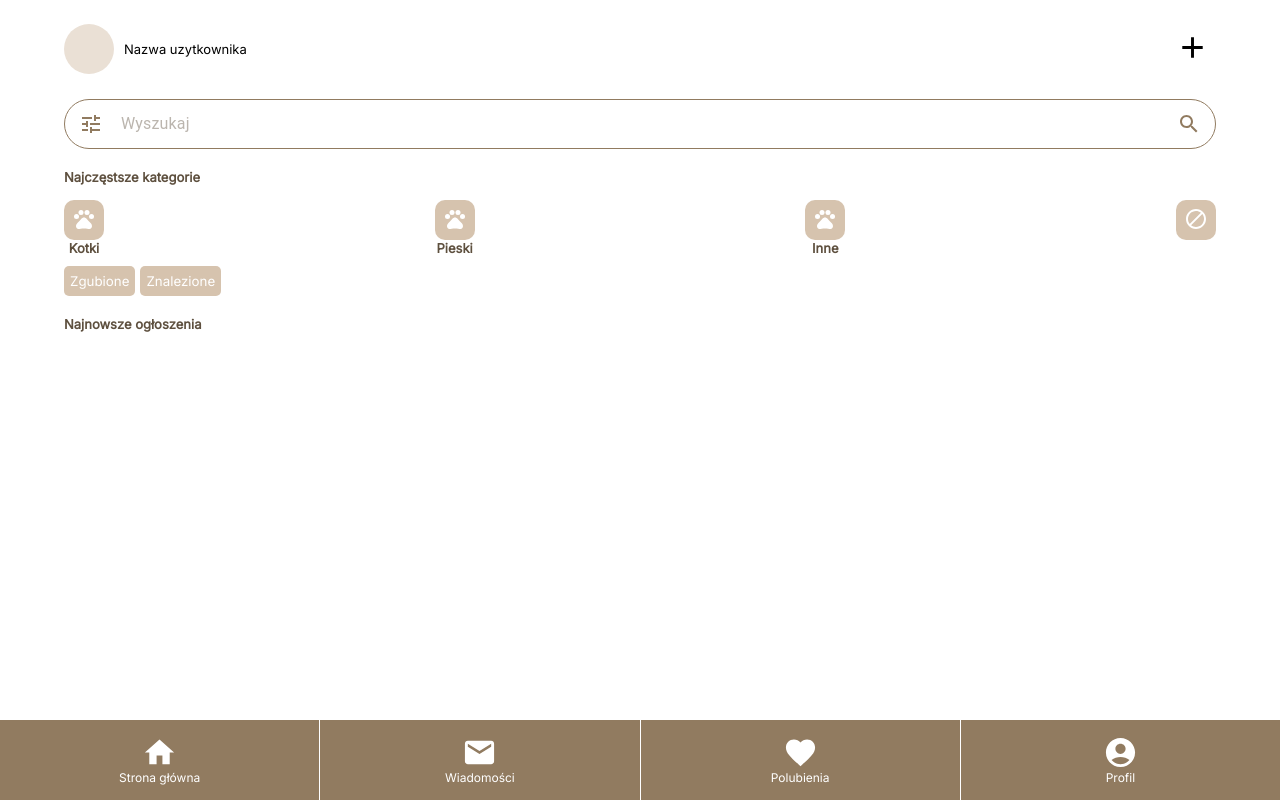
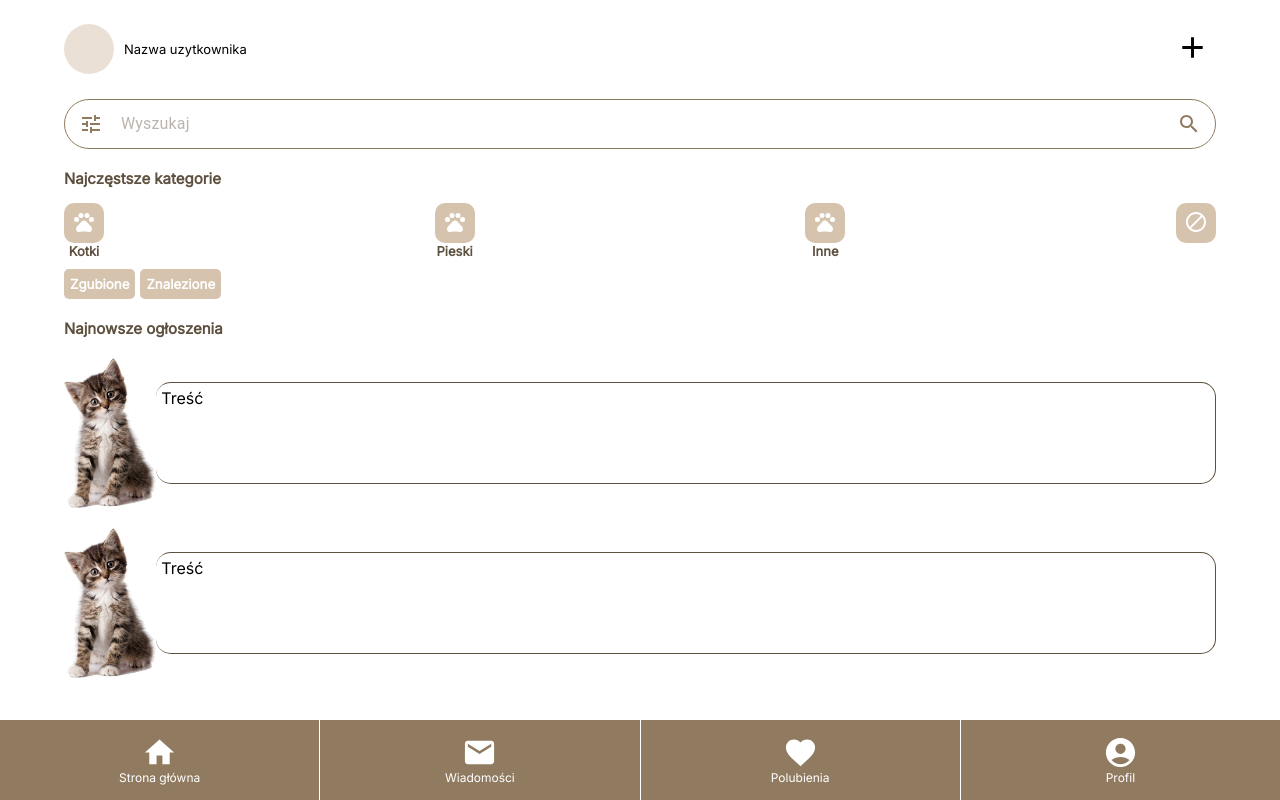
Before and after one commit to asiabielawska/PetsFinder, a React (Vite) app: page / in a window 1280 px wide. Built offline with nearby package versions, Linux system fonts and the light colour scheme.

Commit message:
Add latest announcements component

```diff
--- a/src/App.tsx
+++ b/src/App.tsx
@@ -1,58 +1,25 @@
 import { AddNewAnimalButton } from "./components/Main/AddNewAnimalButton/AddNewAnimalButton";
 import { BottomMainMenuBar } from "./components/Main/BottomMainMenuBar/BottomMainMenuBar";
+import { MainCommonCategories } from "./components/Main/CommonCategories/MainCommonCategories";
+import { LatestAnnouncements } from "./components/Main/LatestAnnouncements/LatestAnnouncements";
 import { PhotoAndUserName } from "./components/Main/PhotoAndUserName/PhotoAndUserName";
 import { SearchEngine } from "./components/Main/SearchEngine/SearchEngine";
-import PetsIcon from "@mui/icons-material/Pets";
-import BlockIcon from "@mui/icons-material/Block";
-import {
-  Category,
-  CategoryButton,
-  CommonCategories,
-  Heading,
-  LostFindButtons,
-  MainContent,
-} from "./styled";
+
+import { Heading, MainContent, UserAndAddButton } from "./styled";
 
 function App() {
   return (
     <>
       <MainContent>
-        <div style={{ display: "flex" }}>
+        <UserAndAddButton>
           <PhotoAndUserName />
           <AddNewAnimalButton />
-        </div>
+        </UserAndAddButton>
         <SearchEngine />
         <Heading>Najczęstsze kategorie</Heading>
-        <CommonCategories>
-          <Category>
-            <CategoryButton>
-              <PetsIcon />
-            </CategoryButton>
-            <div>Kotki</div>
-          </Category>
-          <Category>
-            <CategoryButton>
-              <PetsIcon />
-            </CategoryButton>
-            <div>Pieski</div>
-          </Category>
-          <Category>
-            <CategoryButton>
-              <PetsIcon />
-            </CategoryButton>
-            <div>Inne</div>
-          </Category>
-          <Category>
-            <CategoryButton>
-              <BlockIcon fontSize="medium" />
-            </CategoryButton>
-          </Category>
-        </CommonCategories>
-        <div style={{ paddingTop: 10 }}>
-          <LostFindButtons>Zgubione</LostFindButtons>
-          <LostFindButtons>Znalezione</LostFindButtons>
-        </div>
+        <MainCommonCategories />
         <Heading>Najnowsze ogłoszenia</Heading>
+        <LatestAnnouncements />
       </MainContent>
 
       <BottomMainMenuBar />
--- a/src/components/Main/BottomMainMenuBar/styled.ts
+++ b/src/components/Main/BottomMainMenuBar/styled.ts
@@ -2,11 +2,11 @@ import { styled } from "@mui/material";
 
 export const BottomMenuBar = styled("div")({
   display: "flex",
-  position: "absolute",
+  position: "fixed",
   bottom: 0,
-  left: 0,
-  right: 0,
+  width: "100%",
   height: "10vh",
+  marginTop: "auto",
   "& > button": {
     backgroundColor: "#917B60",
     borderLeft: "none",
--- /dev/null
+++ b/src/components/Main/CommonCategories/MainCommonCategories.tsx
@@ -0,0 +1,44 @@
+import {
+  Category,
+  CategoryButton,
+  CommonCategories,
+  LostFindButtons,
+} from "./styled";
+import PetsIcon from "@mui/icons-material/Pets";
+import BlockIcon from "@mui/icons-material/Block";
+
+export const MainCommonCategories = () => {
+  return (
+    <>
+      <CommonCategories>
+        <Category>
+          <CategoryButton>
+            <PetsIcon />
+          </CategoryButton>
+          <div>Kotki</div>
+        </Category>
+        <Category>
+          <CategoryButton>
+            <PetsIcon />
+          </CategoryButton>
+          <div>Pieski</div>
+        </Category>
+        <Category>
+          <CategoryButton>
+            <PetsIcon />
+          </CategoryButton>
+          <div>Inne</div>
+        </Category>
+        <Category>
+          <CategoryButton>
+            <BlockIcon fontSize="medium" />
+          </CategoryButton>
+        </Category>
+      </CommonCategories>
+      <div style={{ paddingTop: 10 }}>
+        <LostFindButtons>Zgubione</LostFindButtons>
+        <LostFindButtons>Znalezione</LostFindButtons>
+      </div>
+    </>
+  );
+};
--- /dev/null
+++ b/src/components/Main/CommonCategories/styled.ts
@@ -0,0 +1,38 @@
+import { styled } from "@mui/material";
+
+export const CommonCategories = styled("div")({
+  display: "flex",
+  flexDirection: "row",
+  paddingTop: 15,
+  width: "100%",
+  justifyContent: "space-between",
+});
+
+export const Category = styled("div")({
+  display: "flex",
+  flexDirection: "column",
+  color: "#5E503F",
+  fontSize: 13,
+  alignItems: "center",
+  fontWeight: "bold",
+});
+
+export const CategoryButton = styled("button")({
+  border: "none",
+  backgroundColor: "#D6C3AE",
+  height: 40,
+  width: 40,
+  borderRadius: 10,
+  color: "white",
+});
+
+export const LostFindButtons = styled("button")({
+  border: "none",
+  backgroundColor: "#D6C3AE",
+  height: 30,
+  width: "auto",
+  borderRadius: 5,
+  color: "white",
+  marginRight: 5,
+  fontWeight: 900,
+});
--- /dev/null
+++ b/src/components/Main/LatestAnnouncements/LatestAnnouncements.tsx
@@ -0,0 +1,17 @@
+import { Announcement, AnnouncementImg, AnnouncementText } from "./styled";
+import koteczek from "../../../assets/kotek.webp";
+
+export const LatestAnnouncements = () => {
+  return (
+    <>
+      <Announcement>
+        <AnnouncementImg src={koteczek} />
+        <AnnouncementText>Treść</AnnouncementText>
+      </Announcement>
+      <Announcement>
+        <AnnouncementImg src={koteczek} />
+        <AnnouncementText>Treść</AnnouncementText>
+      </Announcement>
+    </>
+  );
+};
--- /dev/null
+++ b/src/components/Main/LatestAnnouncements/styled.ts
@@ -0,0 +1,20 @@
+import { styled } from "@mui/material";
+
+export const Announcement = styled("div")({
+  display: "flex",
+  marginTop: 20,
+  alignItems: "center",
+});
+
+export const AnnouncementImg = styled("img")({
+  height: 150,
+});
+
+export const AnnouncementText = styled("div")({
+  border: "1px solid #5E503F",
+  height: 90,
+  width: "100%",
+  borderRadius: 15,
+  padding: 5,
+  borderLeft: "none",
+});
--- a/src/styled.ts
+++ b/src/styled.ts
@@ -4,6 +4,7 @@ export const MainContent = styled("div")({
   paddingTop: "3vh",
   paddingLeft: "5vw",
   paddingRight: "5vw",
+  paddingBottom: "10vh",
   display: "flex",
   justifyContent: "center",
   flexDirection: "column",
@@ -13,41 +14,9 @@ export const Heading = styled("div")({
   marginTop: 20,
   color: "#5E503F",
   fontWeight: 900,
-  fontSize: 13,
+  fontSize: 15,
 });
 
-export const CommonCategories = styled("div")({
+export const UserAndAddButton = styled("div")({
   display: "flex",
-  flexDirection: "row",
-  paddingTop: 15,
-  width: "100%",
-  justifyContent: "space-between",
 });
-
-export const Category = styled("div")({
-  display: "flex",
-  flexDirection: "column",
-  color: "#5E503F",
-  fontSize: 13,
-  alignItems: "center",
-  fontWeight: "bold",
-});
-
-export const CategoryButton = styled("button")({
-  border: "none",
-  backgroundColor: "#D6C3AE",
-  height: 40,
-  width: 40,
-  borderRadius: 10,
-  color: "white",
-});
-
-export const LostFindButtons = styled("button")({
-  border: "none",
-  backgroundColor: "#D6C3AE",
-  height: 30,
-  width: "auto",
-  borderRadius: 5,
-  color: "white",
-  marginRight: 5,
-});
```
Also changed, not shown: src/assets/kotek.webp (added).
